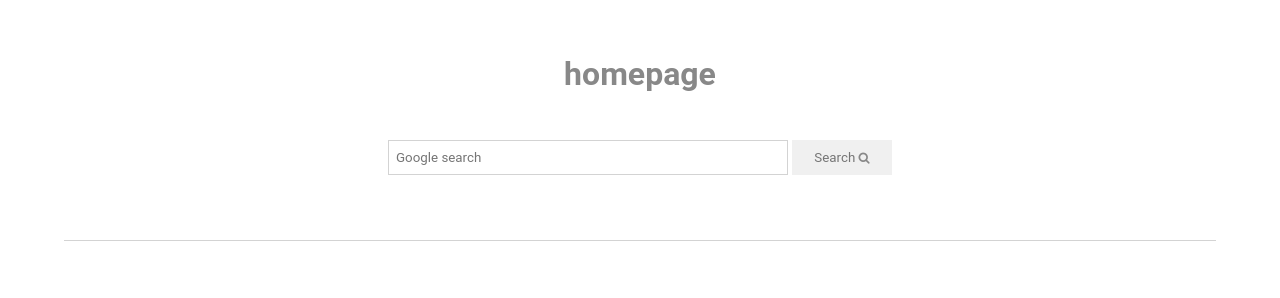
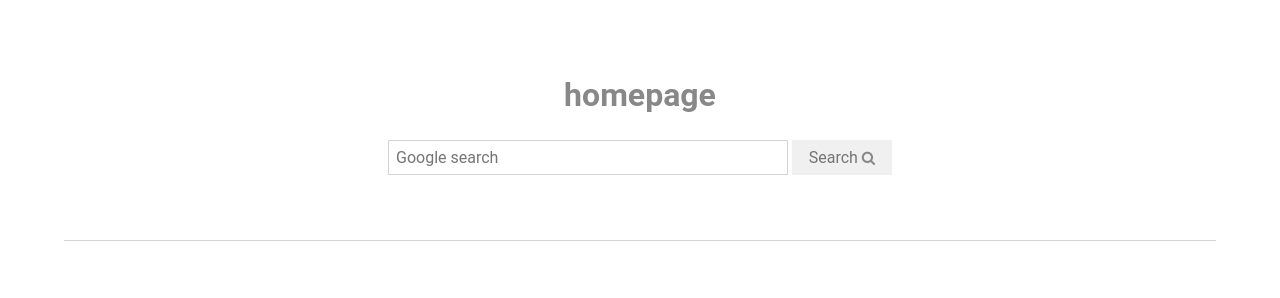
Before and after one commit to lucasecdb/dotfiles, a plain HTML site: page homepage/index.html in a window 1280 px wide. Shown: the top 298 px of the page. Drawn offline with Linux system fonts and the light colour scheme.

Commit message:
Applied normalize to homepage/index.html

```diff
--- a/homepage/index.html
+++ b/homepage/index.html
@@ -3,6 +3,7 @@
 <html ng-app="homepage">
 	<head>
 		<meta charset="utf8"/>
+		<link rel="stylesheet" type="text/css" href="css/normalize.css"/>
 		<link rel="stylesheet" type="text/css" href="css/style.css"/>
 		<link rel="stylesheet" type="text/css" href="css/font-awesome.min.css"/>
 		<script src="js/angular.min.js"></script>
```
